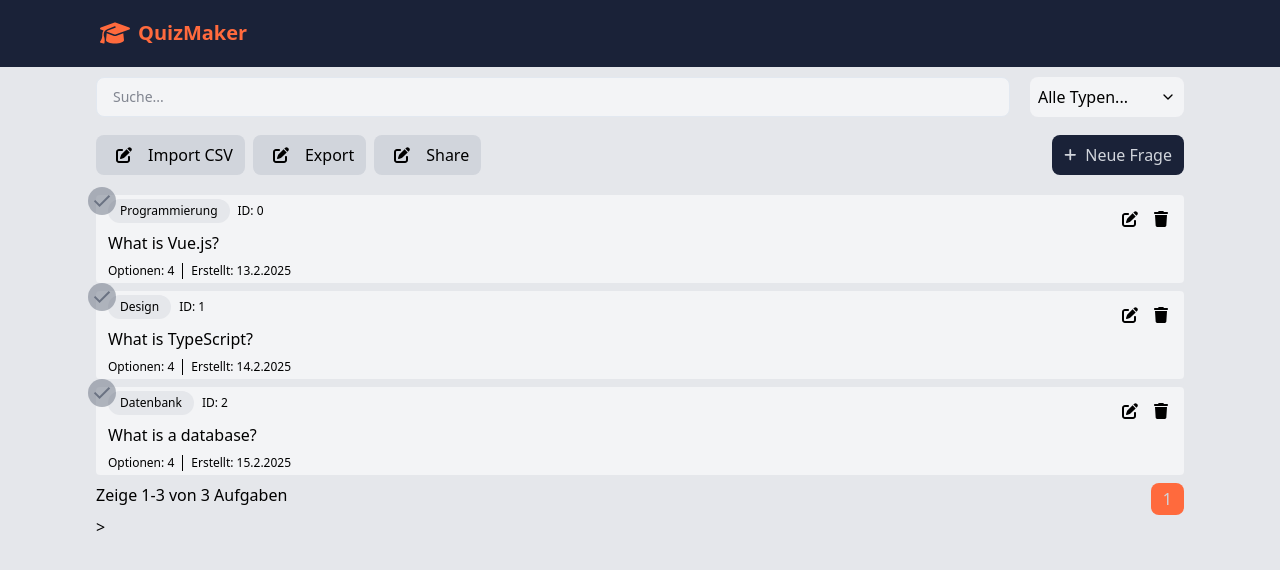
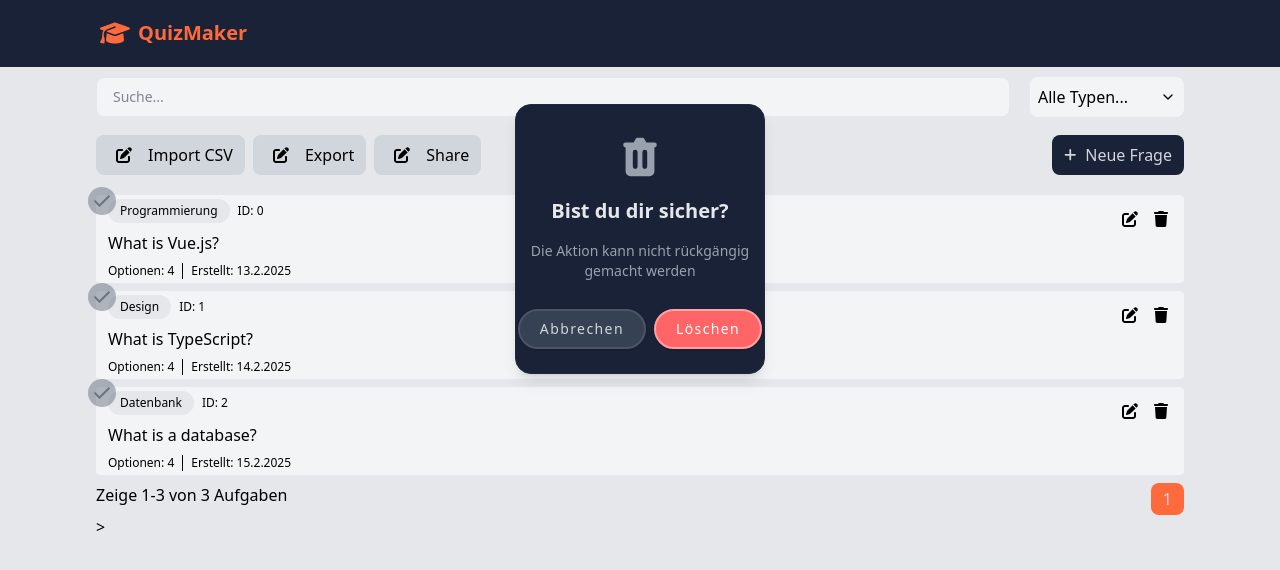
Before and after one commit to OSP-Gruppe2-MultipleChoiceTool/MCT-Frontend, a Vue app: page / in a window 1280 px wide. Both pictures are taken after a click on the icon 1161 px from the left and 218 px from the top of the page. Shown: the top 570 px of the page. Built offline with nearby package versions, Linux system fonts and the light colour scheme; the HTML template or start-up script is replaced by a standard one.

Commit message:
Implement delete modal for questions

```diff
--- a/src/components/features/question/QuestionListItemComponent.vue
+++ b/src/components/features/question/QuestionListItemComponent.vue
@@ -5,7 +5,10 @@
     </div>
     <div class="absolute top-2 right-2 flex">
       <icon-edit-square class="hover:text-main-orange cursor-pointer" />
-      <icon-trash-bin class="hover:text-main-orange cursor-pointer" />
+      <icon-trash-bin
+        class="hover:text-main-orange cursor-pointer"
+        @click="showDeleteModal = !showDeleteModal"
+      />
     </div>
     <div class="flex gap-2 items-center text-xs">
       <p class="bg-gray-200 px-3 py-1 rounded-full">{{ props.type }}</p>
@@ -18,6 +21,12 @@
       <p class="pr-2">Optionen: {{ props.options.length }}</p>
       <p>Erstellt: {{ props.created.toLocaleDateString('de-DE') }}</p>
     </div>
+
+    <modal-delete-confirmation-component
+      v-show="showDeleteModal"
+      @close="showDeleteModal = false"
+      @submit="handleDeleteSubmit()"
+    />
   </article>
 </template>
 
@@ -26,7 +35,9 @@ import IconEditSquare from '@/components/icons/IconEditSquare.vue'
 import IconTrashBin from '@/components/icons/IconTrashBin.vue'
 import IconCheck from '@/components/icons/IconCheck.vue'
 import { type Option } from '@/stores/question.ts'
-import type { PropType } from 'vue'
+import { type PropType, ref } from 'vue'
+import ModalDeleteConfirmationComponent
+  from '@/components/ui/modal/ModalDeleteConfirmationComponent.vue'
 
 const props = defineProps({
   id: {
@@ -50,6 +61,14 @@ const props = defineProps({
     type: Date
   }
 });
+
+const showDeleteModal = ref<Boolean>(false);
+const showEditModal = ref<boolean>(false);
+
+const handleDeleteSubmit = (): void => {
+  showDeleteModal.value = false;
+  // TODO: Handle delete
+}
 </script>
 
 <style scoped>
--- /dev/null
+++ b/src/components/ui/modal/ModalDeleteConfirmationComponent.vue
@@ -0,0 +1,52 @@
+<template>
+  <modal-wrapper>
+    <div
+      class="w-[250px] flex flex-col p-4 relative items-center justify-center bg-main-blue border border-gray-800 shadow-lg rounded-2xl"
+    >
+      <div class="flex flex-col">
+        <div class="text-center p-3 flex-auto justify-center">
+          <svg
+            xmlns="http://www.w3.org/2000/svg"
+            class="w-12 h-12 flex items-center text-gray-400 mx-auto"
+            viewBox="0 0 20 20"
+            fill="currentColor"
+          >
+            <path
+              fill-rule="evenodd"
+              d="M9 2a1 1 0 00-.894.553L7.382 4H4a1 1 0 000 2v10a2 2 0 002 2h8a2 2 0 002-2V6a1 1 0 100-2h-3.382l-.724-1.447A1 1 0 0011 2H9zM7 8a1 1 0 012 0v6a1 1 0 11-2 0V8zm5-1a1 1 0 00-1 1v6a1 1 0 102 0V8a1 1 0 00-1-1z"
+              clip-rule="evenodd"
+            ></path>
+          </svg>
+          <h2 class="text-xl font-bold py-4 text-gray-200">Bist du dir sicher?</h2>
+          <p class="text-sm text-gray-400 px-2">
+            Die Aktion kann nicht rückgängig gemacht werden
+          </p>
+        </div>
+        <div class="p-2 mt-2 text-center flex gap-x-2">
+          <button
+            @click="emits('close')"
+            class="mb-2 md:mb-0 bg-gray-700 px-5 py-2 text-sm shadow-sm font-medium tracking-widest border-2 border-gray-600 hover:border-gray-700 text-gray-300 rounded-full hover:shadow-lg hover:bg-gray-800 transition ease-in duration-300"
+          >
+            Abbrechen
+          </button>
+          <button
+            @click="emits('submit')"
+            class="bg-red-400 hover:bg-red-500 px-5 py-2 text-sm shadow-sm hover:shadow-lg font-medium tracking-widest border-2 border-red-300 hover:border-red-500 text-white rounded-full transition ease-in duration-300"
+          >
+            Löschen
+          </button>
+        </div>
+      </div>
+    </div>
+  </modal-wrapper>
+</template>
+
+<script setup lang="ts">
+import ModalWrapper from '@/components/ui/modal/ModalWrapper.vue'
+
+const emits = defineEmits(['close', 'submit']);
+</script>
+
+<style scoped>
+
+</style>
--- /dev/null
+++ b/src/components/ui/modal/ModalWrapper.vue
@@ -0,0 +1,13 @@
+<template>
+<div class="absolute inset-0 z-10 flex items-center justify-center">
+  <slot />
+</div>
+</template>
+
+<script setup lang="ts">
+
+</script>
+
+<style scoped>
+
+</style>
--- a/src/views/QuestionListingView.vue
+++ b/src/views/QuestionListingView.vue
@@ -39,7 +39,7 @@
 
     <div>
       <question-list-item-component
-        class="max-h-[1/6] my-2"
+        class="my-2"
         v-for="question in questionStore.getQuestions()"
         :id="question.id" :type="typeStore.getTypeById(question.id).name"
         :description="question.description" :options="question.options"
```
